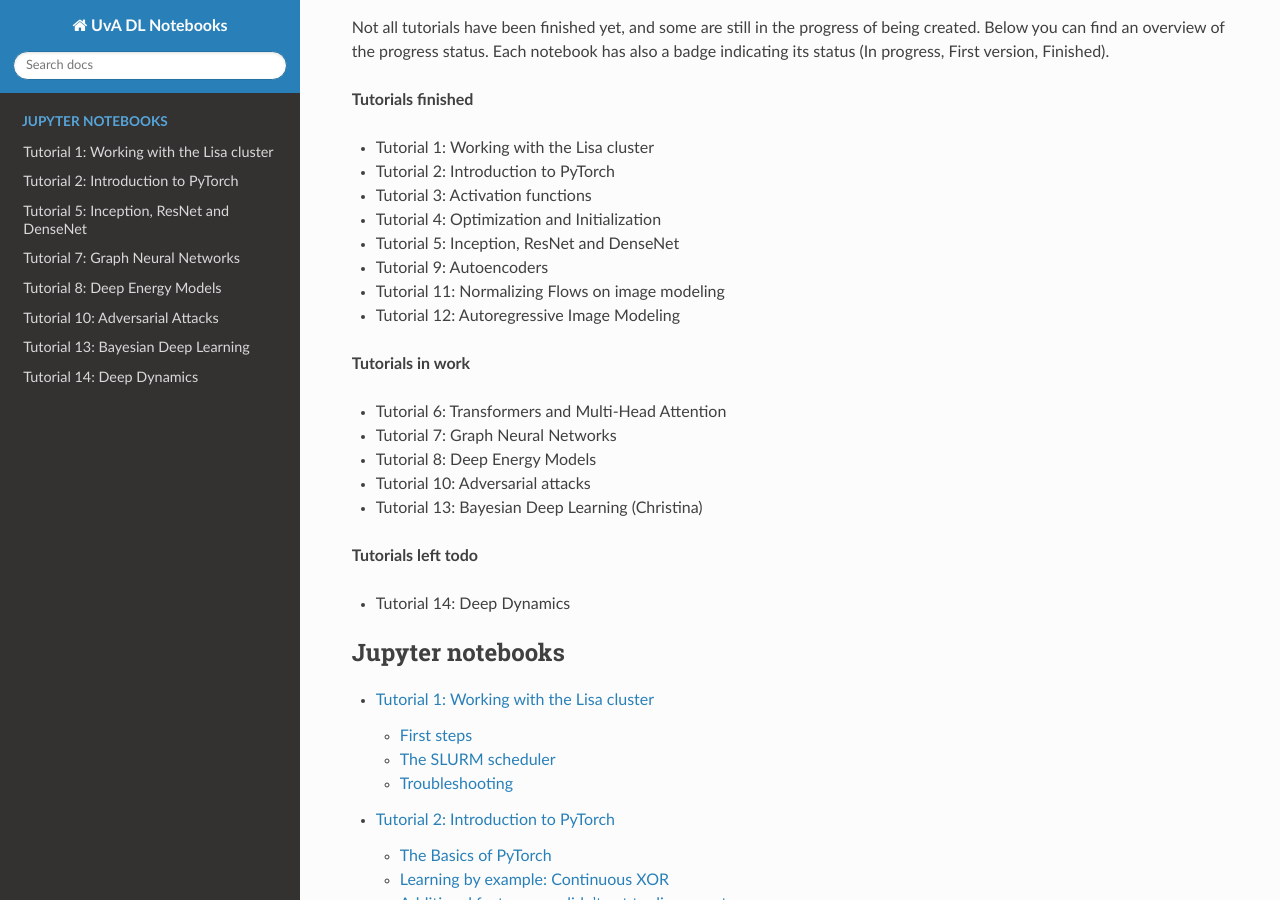
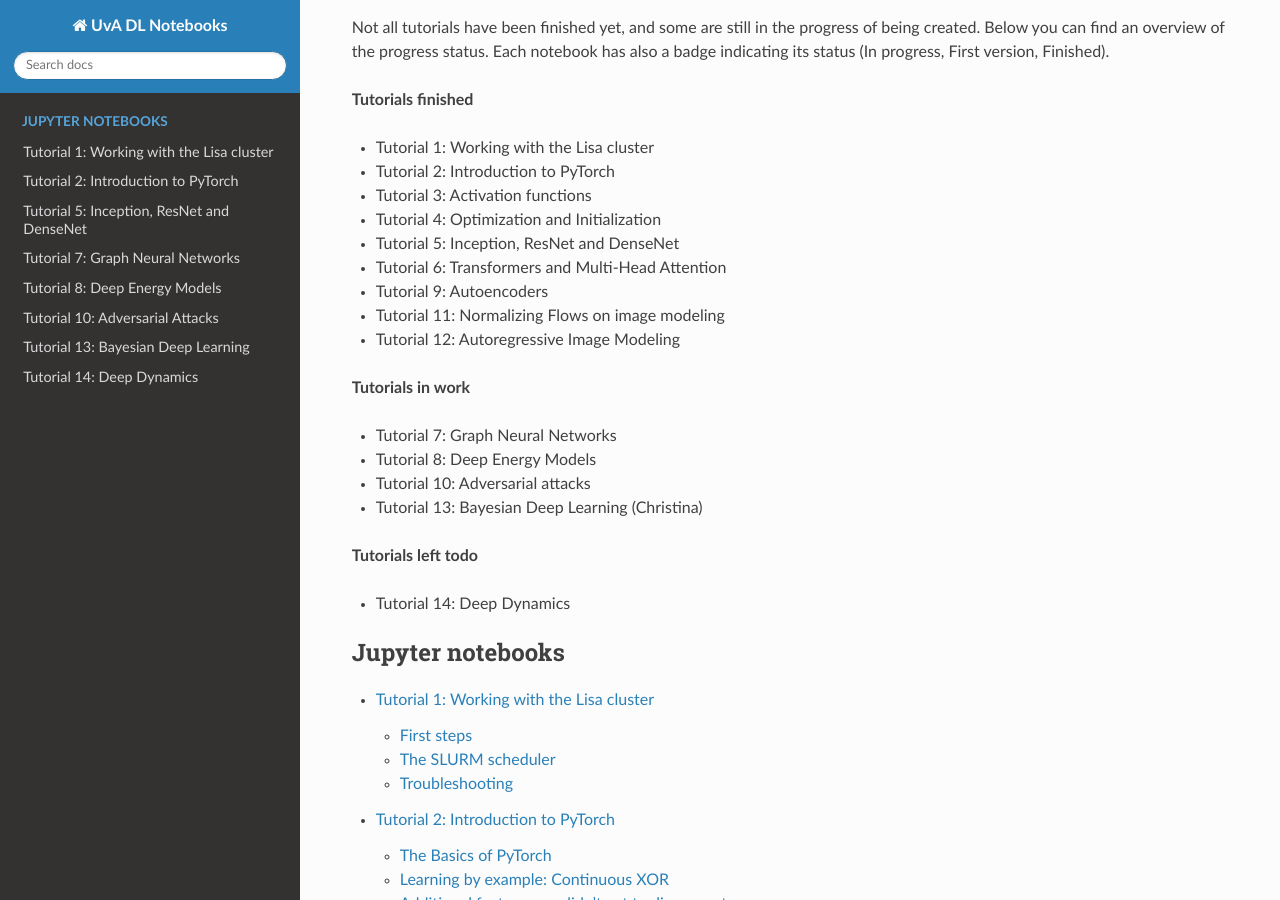
Before and after one commit to phlippe/uvadlc_notebooks, a Sphinx documentation site: the page built from docs/index.rst, in a window 1280 px wide and 900 px high, scrolled down 3053 px. Built offline with Sphinx 7.4.7 and the Read the Docs theme 2.0.0, drawn with Linux system fonts in a browser that asks for light colours; pages that are not in the unit, such as notebooks, are missing from menus.

```diff
--- a/docs/index.rst
+++ b/docs/index.rst
@@ -145,13 +145,13 @@ Not all tutorials have been finished yet, and some are still in the progress of
 - Tutorial 3: Activation functions
 - Tutorial 4: Optimization and Initialization
 - Tutorial 5: Inception, ResNet and DenseNet
+- Tutorial 6: Transformers and Multi-Head Attention
 - Tutorial 9: Autoencoders
 - Tutorial 11: Normalizing Flows on image modeling
 - Tutorial 12: Autoregressive Image Modeling
 
 **Tutorials in work**
 
-- Tutorial 6: Transformers and Multi-Head Attention
 - Tutorial 7: Graph Neural Networks
 - Tutorial 8: Deep Energy Models
 - Tutorial 10: Adversarial attacks
```
